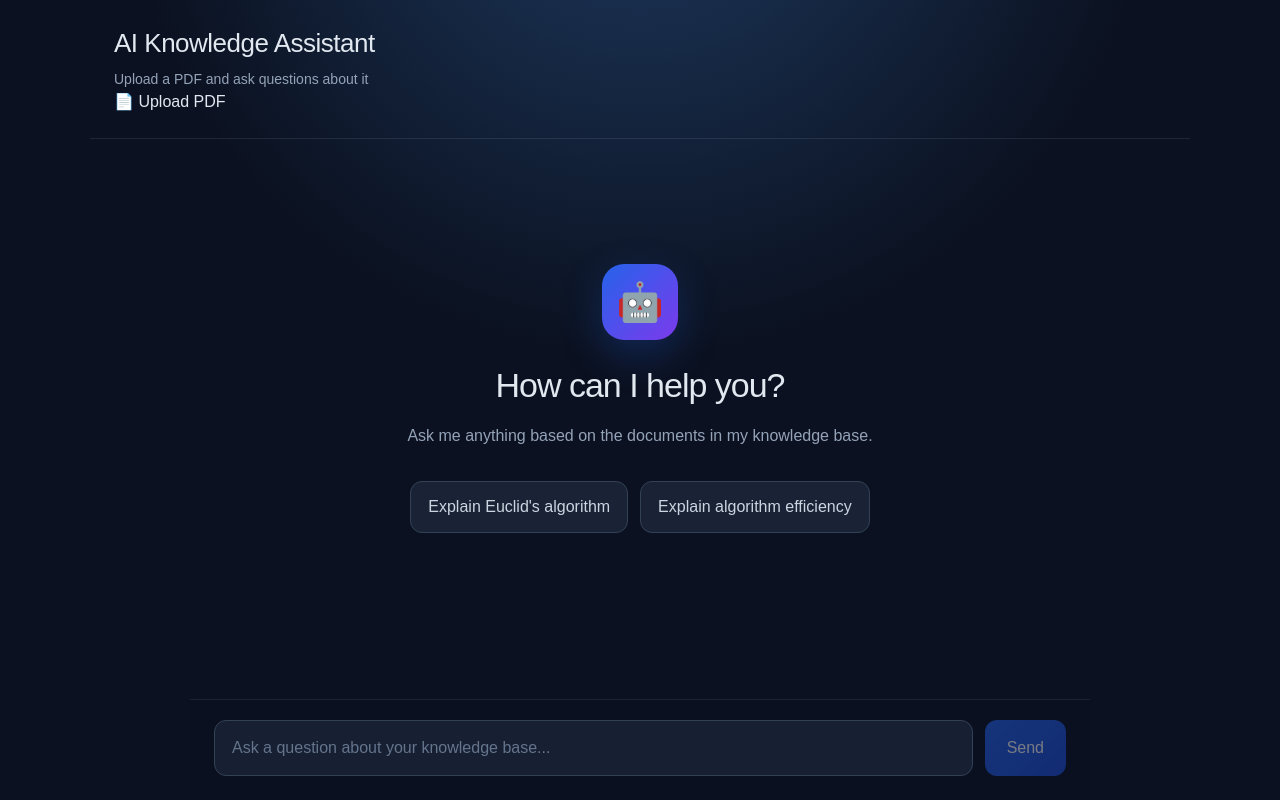
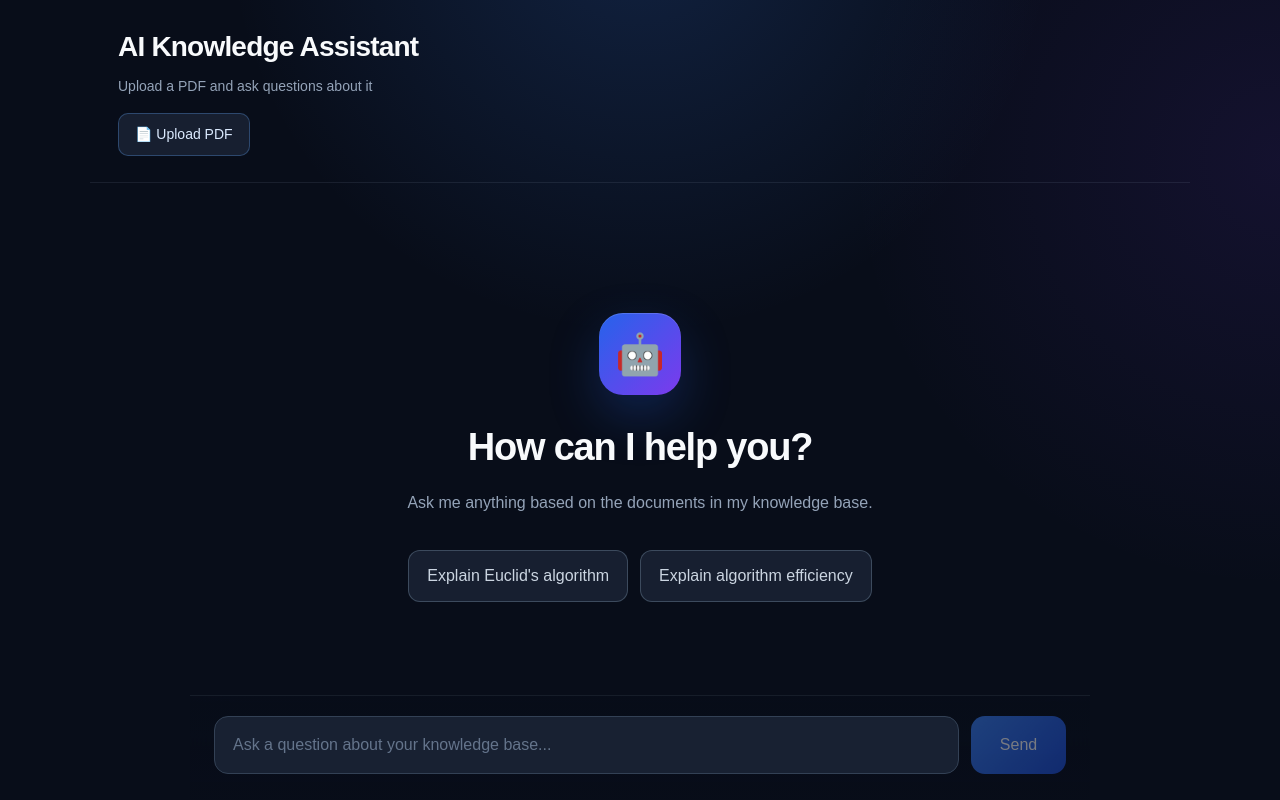
Before and after one commit to IncharaX/ai-knowledge-assistant, a Next.js app in the folder frontend/: page / in a window 1280 px wide. Built offline with nearby package versions, Linux system fonts and the light colour scheme.

Commit message:
Improved frontend for uploaded pdf

```diff
--- a/frontend/app/globals.css
+++ b/frontend/app/globals.css
@@ -13,8 +13,8 @@ body {
 }
 
 body {
-  background: #0b1120;
-  color: #e2e8f0;
+  background: #080d19;
+  color: #e5e7eb;
   font-family: Arial, Helvetica, sans-serif;
 }
 
@@ -27,191 +27,368 @@ button {
   transition: all 0.2s ease;
 }
 
+/* =========================
+   APP
+========================= */
+
 .app {
   min-height: 100vh;
   display: flex;
   flex-direction: column;
   background:
-    radial-gradient(circle at 50% -20%, #1e3a5f 0%, transparent 45%),
-    #0b1120;
+    radial-gradient(
+      circle at 50% -10%,
+      rgba(59, 130, 246, 0.18),
+      transparent 38%
+    ),
+    radial-gradient(
+      circle at 100% 20%,
+      rgba(124, 58, 237, 0.1),
+      transparent 30%
+    ),
+    #080d19;
 }
 
-/* Header */
+/* =========================
+   HEADER
+========================= */
 
 .header {
   width: 100%;
   max-width: 1100px;
   margin: 0 auto;
-  padding: 24px;
+  padding: 26px 28px;
+
   display: flex;
   align-items: center;
   justify-content: space-between;
-  border-bottom: 1px solid rgba(148, 163, 184, 0.15);
+
+  border-bottom: 1px solid rgba(148, 163, 184, 0.12);
 }
 
 .header h1 {
   margin: 0;
-  font-size: 26px;
-  letter-spacing: -0.5px;
+  font-size: 28px;
+  font-weight: 650;
+  letter-spacing: -0.8px;
+  color: #f8fafc;
 }
 
 .header p {
-  margin: 6px 0 0;
+  margin: 8px 0 0;
   color: #94a3b8;
   font-size: 14px;
 }
 
+/* =========================
+   UPLOAD BUTTON
+========================= */
+
+.upload-button {
+  margin-top: 16px;
+
+  display: inline-flex;
+  align-items: center;
+  gap: 8px;
+
+  padding: 10px 16px;
+
+  border-radius: 10px;
+
+  background: rgba(30, 41, 59, 0.7);
+  border: 1px solid rgba(96, 165, 250, 0.3);
+
+  color: #dbeafe;
+
+  font-size: 14px;
+  font-weight: 500;
+
+  cursor: pointer;
+
+  transition: all 0.2s ease;
+}
+
+.upload-button:hover {
+  background: rgba(37, 99, 235, 0.15);
+  border-color: rgba(96, 165, 250, 0.7);
+
+  transform: translateY(-1px);
+
+  box-shadow:
+    0 8px 25px rgba(37, 99, 235, 0.15);
+}
+
+.upload-button:has(input:disabled) {
+  opacity: 0.7;
+  cursor: wait;
+}
+
+/* =========================
+   CLEAR BUTTON
+========================= */
+
 .clear-button {
   background: rgba(30, 41, 59, 0.7);
   color: #cbd5e1;
+
   border: 1px solid #334155;
-  padding: 9px 15px;
-  border-radius: 9px;
+
+  padding: 10px 16px;
+  border-radius: 10px;
+
   cursor: pointer;
 }
 
 .clear-button:hover {
-  background: #334155;
-  border-color: #475569;
+  background: rgba(51, 65, 85, 0.9);
+  border-color: #64748b;
+
+  transform: translateY(-1px);
 }
 
-/* Chat */
+/* =========================
+   CHAT CONTAINER
+========================= */
 
 .chat-container {
   width: 100%;
   max-width: 900px;
+
   flex: 1;
+
   margin: 0 auto;
-  padding: 40px 24px 160px;
+
+  padding: 45px 24px 170px;
 }
 
 .messages {
   display: flex;
   flex-direction: column;
+
   gap: 22px;
 }
 
-/* Welcome */
+/* =========================
+   WELCOME SCREEN
+========================= */
 
 .welcome {
   text-align: center;
+
   margin-top: 85px;
+
+  animation: fadeIn 0.5s ease;
 }
 
 .welcome-icon {
-  width: 76px;
-  height: 76px;
-  margin: 0 auto 20px;
+  width: 82px;
+  height: 82px;
+
+  margin: 0 auto 24px;
+
   display: flex;
   align-items: center;
   justify-content: center;
-  font-size: 38px;
-  border-radius: 22px;
-  background: linear-gradient(135deg, #2563eb, #7c3aed);
-  box-shadow: 0 15px 40px rgba(37, 99, 235, 0.25);
+
+  font-size: 40px;
+
+  border-radius: 24px;
+
+  background:
+    linear-gradient(
+      135deg,
+      #2563eb,
+      #7c3aed
+    );
+
+  box-shadow:
+    0 20px 50px rgba(37, 99, 235, 0.25),
+    inset 0 1px rgba(255, 255, 255, 0.15);
 }
 
 .welcome h2 {
   margin: 0;
-  font-size: 34px;
-  letter-spacing: -1px;
+
+  font-size: 38px;
+  font-weight: 600;
+
+  letter-spacing: -1.2px;
+
+  color: #f8fafc;
 }
 
 .welcome p {
-  max-width: 520px;
-  margin: 12px auto 0;
+  max-width: 550px;
+
+  margin: 14px auto 0;
+
   color: #94a3b8;
+
   line-height: 1.6;
 }
 
-/* Suggestions */
+/* =========================
+   SUGGESTIONS
+========================= */
 
 .suggestions {
-  margin-top: 32px;
+  margin-top: 34px;
+
   display: flex;
   justify-content: center;
+
   gap: 12px;
+
   flex-wrap: wrap;
 }
 
 .suggestions button {
-  background: rgba(30, 41, 59, 0.8);
-  border: 1px solid #334155;
+  background:
+    rgba(30, 41, 59, 0.7);
+
+  border:
+    1px solid rgba(71, 85, 105, 0.8);
+
   color: #cbd5e1;
-  padding: 13px 17px;
+
+  padding: 13px 18px;
+
   border-radius: 12px;
+
   cursor: pointer;
 }
 
 .suggestions button:hover {
   transform: translateY(-2px);
-  background: #263548;
-  border-color: #475569;
+
+  background:
+    rgba(37, 99, 235, 0.12);
+
+  border-color:
+    rgba(96, 165, 250, 0.5);
+
+  color: #eff6ff;
+
+  box-shadow:
+    0 10px 25px rgba(0, 0, 0, 0.2);
 }
 
-/* Messages */
+/* =========================
+   CHAT MESSAGES
+========================= */
 
 .message {
   max-width: 85%;
+
   padding: 18px 20px;
-  border-radius: 16px;
-  animation: messageAppear 0.25s ease;
+
+  border-radius: 18px;
+
+  animation:
+    messageAppear 0.3s ease;
 }
 
 .message.user {
   align-self: flex-end;
-  background: linear-gradient(135deg, #2563eb, #1d4ed8);
+
+  background:
+    linear-gradient(
+      135deg,
+      #2563eb,
+      #1d4ed8
+    );
+
   color: white;
+
   border-bottom-right-radius: 5px;
-  box-shadow: 0 8px 25px rgba(37, 99, 235, 0.18);
+
+  box-shadow:
+    0 10px 30px
+    rgba(37, 99, 235, 0.2);
 }
 
 .message.assistant {
   align-self: flex-start;
-  background: rgba(30, 41, 59, 0.75);
-  border: 1px solid rgba(71, 85, 105, 0.7);
+
+  background:
+    rgba(20, 29, 45, 0.8);
+
+  border:
+    1px solid rgba(71, 85, 105, 0.5);
+
   border-bottom-left-radius: 5px;
+
+  box-shadow:
+    0 8px 30px
+    rgba(0, 0, 0, 0.12);
 }
 
 .message-label {
-  font-size: 12px;
+  font-size: 11px;
+
   font-weight: 600;
-  margin-bottom: 9px;
-  opacity: 0.7;
+
+  margin-bottom: 10px;
+
+  opacity: 0.65;
+
   text-transform: uppercase;
-  letter-spacing: 0.6px;
+
+  letter-spacing: 0.8px;
 }
 
 .message-content {
   white-space: pre-wrap;
-  line-height: 1.65;
+
+  line-height: 1.7;
+
   font-size: 15px;
 }
 
-/* Sources */
+/* =========================
+   SOURCES
+========================= */
 
 .sources {
   margin-top: 18px;
+
   padding-top: 15px;
-  border-top: 1px solid rgba(148, 163, 184, 0.15);
+
+  border-top:
+    1px solid
+    rgba(148, 163, 184, 0.12);
 }
 
 .sources h4 {
   margin: 0 0 10px;
-  font-size: 14px;
+
+  font-size: 13px;
+
+  color: #cbd5e1;
 }
 
 .source {
-  margin-top: 7px;
-  padding: 9px 11px;
-  background: rgba(15, 23, 42, 0.6);
-  border: 1px solid rgba(71, 85, 105, 0.5);
-  border-radius: 8px;
+  margin-top: 8px;
+
+  padding: 10px 12px;
+
+  background:
+    rgba(8, 15, 30, 0.5);
+
+  border:
+    1px solid
+    rgba(71, 85, 105, 0.4);
+
+  border-radius: 9px;
+
   color: #94a3b8;
+
   font-size: 13px;
 }
 
-/* Typing */
+/* =========================
+   TYPING
+========================= */
 
 .typing {
   color: #94a3b8;
@@ -244,7 +421,7 @@ button {
 @keyframes messageAppear {
   from {
     opacity: 0;
-    transform: translateY(8px);
+    transform: translateY(10px);
   }
 
   to {
@@ -253,105 +430,193 @@ button {
   }
 }
 
-/* Input */
+@keyframes fadeIn {
+  from {
+    opacity: 0;
+    transform: translateY(12px);
+  }
+
+  to {
+    opacity: 1;
+    transform: translateY(0);
+  }
+}
+
+/* =========================
+   INPUT AREA
+========================= */
 
 .input-area {
   position: fixed;
+
   bottom: 0;
+
   left: 50%;
+
   transform: translateX(-50%);
+
   width: min(900px, 100%);
-  padding: 20px 24px 24px;
+
+  padding: 20px 24px 26px;
+
   display: flex;
+
   gap: 12px;
-  background: rgba(11, 17, 32, 0.92);
-  backdrop-filter: blur(16px);
-  border-top: 1px solid rgba(148, 163, 184, 0.12);
+
+  background:
+    linear-gradient(
+      to top,
+      rgba(8, 13, 25, 0.98),
+      rgba(8, 13, 25, 0.88)
+    );
+
+  backdrop-filter: blur(20px);
+
+  border-top:
+    1px solid
+    rgba(148, 163, 184, 0.1);
 }
 
 .input-area input {
   flex: 1;
+
   min-width: 0;
-  background: #172033;
-  border: 1px solid #334155;
+
+  background:
+    rgba(30, 41, 59, 0.75);
+
+  border:
+    1px solid #334155;
+
   color: white;
-  padding: 15px 17px;
-  border-radius: 12px;
+
+  padding: 16px 18px;
+
+  border-radius: 14px;
+
   outline: none;
-  transition: border 0.2s ease, box-shadow 0.2s ease;
+
+  transition:
+    border 0.2s ease,
+    box-shadow 0.2s ease,
+    background 0.2s ease;
 }
 
 .input-area input::placeholder {
   color: #64748b;
 }
 
+.input-area input:hover {
+  border-color: #475569;
+}
+
 .input-area input:focus {
+  background:
+    rgba(30, 41, 59, 0.95);
+
   border-color: #3b82f6;
-  box-shadow: 0 0 0 3px rgba(59, 130, 246, 0.12);
+
+  box-shadow:
+    0 0 0 4px
+    rgba(59, 130, 246, 0.1);
 }
 
 .input-area button {
-  background: linear-gradient(135deg, #2563eb, #1d4ed8);
+  background:
+    linear-gradient(
+      135deg,
+      #3b82f6,
+      #1d4ed8
+    );
+
   color: white;
+
   border: none;
-  padding: 0 22px;
-  border-radius: 12px;
+
+  padding: 0 24px;
+
+  border-radius: 14px;
+
   cursor: pointer;
+
   font-weight: 500;
+
+  min-width: 95px;
 }
 
 .input-area button:hover:not(:disabled) {
-  transform: translateY(-1px);
-  box-shadow: 0 8px 20px rgba(37, 99, 235, 0.25);
+  transform: translateY(-2px);
+
+  box-shadow:
+    0 12px 25px
+    rgba(37, 99, 235, 0.3);
 }
 
 .input-area button:disabled {
   opacity: 0.45;
+
   cursor: not-allowed;
 }
 
-/* Mobile */
+/* =========================
+   MOBILE
+========================= */
 
 @media (max-width: 600px) {
   .header {
-    padding: 18px;
+    padding: 20px;
   }
 
   .header h1 {
-    font-size: 20px;
+    font-size: 22px;
   }
 
   .header p {
     font-size: 12px;
   }
 
+  .upload-button {
+    margin-top: 12px;
+  }
+
   .clear-button {
-    padding: 8px 10px;
+    padding: 8px 11px;
+
     font-size: 12px;
   }
 
   .chat-container {
-    padding: 25px 15px 150px;
+    padding: 30px 16px 150px;
   }
 
   .welcome {
-    margin-top: 50px;
+    margin-top: 55px;
+  }
+
+  .welcome-icon {
+    width: 70px;
+    height: 70px;
+
+    font-size: 34px;
   }
 
   .welcome h2 {
-    font-size: 27px;
+    font-size: 30px;
   }
 
   .message {
     max-width: 95%;
+
     padding: 15px;
   }
 
   .input-area {
-    padding: 14px 15px 18px;
+    padding: 14px 15px 20px;
   }
 
   .input-area button {
-    padding: 0 16px;
+    min-width: auto;
+
+    padding: 0 18px;
   }
 }
```
